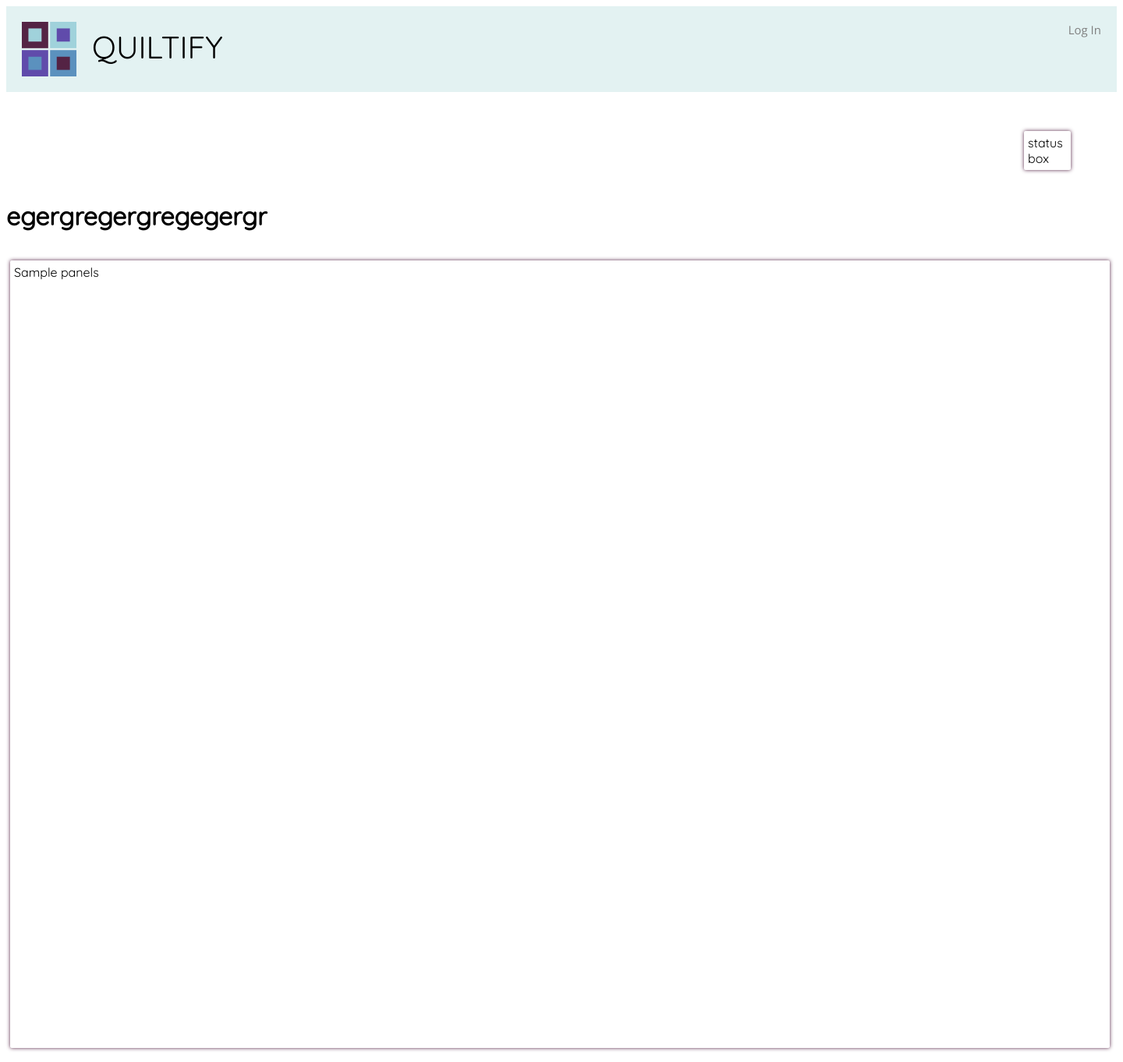
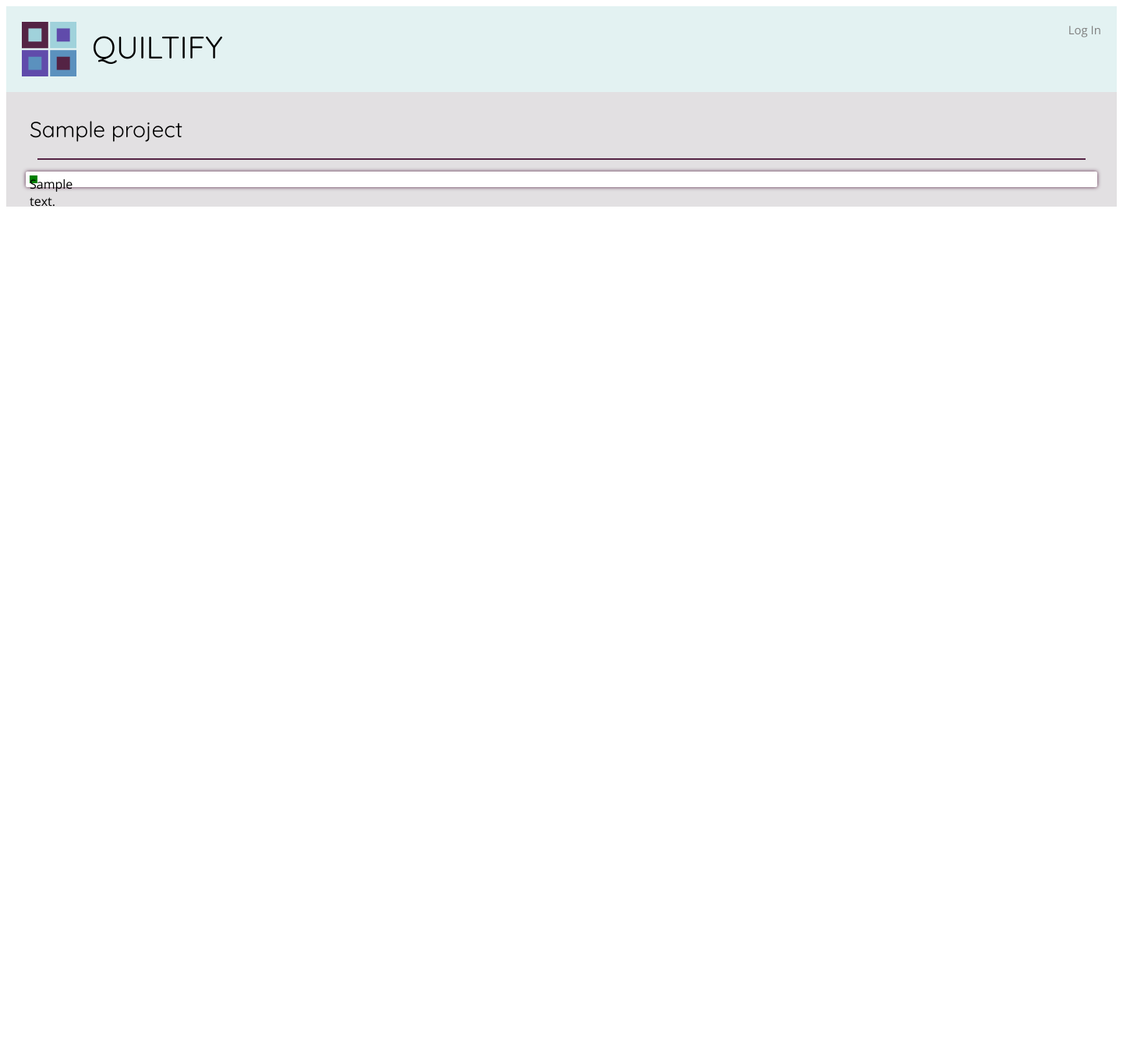
Before and after one commit to matthewmorales401/quiltify, a Python web app: template templates/viewProject.html in a window 1440 px wide. Shown: the whole page at 78% size. After the commit the page ends 265 px from the top, so only its background shows below. Run offline with Jinja, Linux system fonts and the light colour scheme; the template is opened without the code that fills it: most values are stand-ins (such as "Sample title", 1, 10 or a date in 2020).

Commit message:
formatting changes to all html docs to unify CSS

```diff
--- a/stylesheets/stylesheet.css
+++ b/stylesheets/stylesheet.css
@@ -12,12 +12,14 @@ Blue: #5B92BD
 Mint: #A0D2DB
 Pale Mint: #BEE7E8
 PALER mint: #E3F2F2
+VERY light gray/purple: #e2e0e2;
 
 */
 
 
 body {
   font-family: 'Open Sans', sans-serif;
+  background-color: #e2e0e2;
 }
 
 h2 {
@@ -33,6 +35,11 @@ h3 {
   font-size: 20px;
   line-height: 0px;
   font-weight: 400;
+}
+
+table {
+    border-collapse: separate;
+    border-spacing: 100px 50px;
 }
 
 a {
@@ -64,13 +71,23 @@ a.logo {
 .pagebody {
   display: flex;
   font-family: 'Open Sans', sans-serif;
-  width: 100%
+  width: 100%;
+  background-color: #e2e0e2;
 }
 
 .redborder {
   border: 2px;
   border-radius: 2px;
   box-shadow: 0 0 5px #542344;
+  background-color: white;
+
+}
+
+.artworks {
+  height: 300px; /*make adjustable as extension*/
+  width: 300px;
+  padding: 10px;
+
 }
 
 .createaccount {
@@ -81,15 +98,15 @@ a.logo {
 }
 
 .navbar {
-  flex: 0 0 200px;
-  margin: 5px;
+  flex: 0 0 300px;
+  margin: 10px;
   margin-top: 15px;
   padding: 10px;
   text-align: center;
 }
 
 .content {
-  margin: 5px;
+  margin: 10px;
   margin-top: 15px;
   padding: 10px;
   width: 100%;
@@ -139,8 +156,8 @@ a.logo {
   font-size: 15px;
 }
 
-.panelInProject {
-
+.panel {
+  background-color: green;
 }
 
 .statusBox {
@@ -159,7 +176,7 @@ a.logo {
 }
 
 .panelBox {
-  font-family: 'Quicksand';
+  font-family: 'Open Sans', sans-serif;
   display: flex;
   margin: 5px;
   margin-top: 15px;
@@ -167,8 +184,6 @@ a.logo {
   border-radius: 2px;
   box-shadow: 0 0 5px #542344;
   padding: 5px;
-  width: 1400px;
-  height: 1000px;
 
 }
 
@@ -198,6 +213,7 @@ a.logo {
 .divider {
   background-color: #542344;
   height: 2px;
+  margin-top: 10px;
   margin-left: 20px;
   margin-right: 20px;
   margin-bottom: 10px;
--- a/templates/viewProject.html
+++ b/templates/viewProject.html
@@ -24,16 +24,28 @@
   </div>
 </div>
 
-<div class="statusBox">status box</div>
-  <p style="font-family: 'Quicksand', sans-serif; font-size: 18px;">
+<div class="pagebody">
+  <div class="content">
+
+    <div class="pageheader">
+      <h2 style="float: left">{{project.title}}</h2>
+    </div>
+    <div class="divider"></div>
+    <div class="panelBox redborder">
+      {% for panel in panels %}
+        <div class="panel" style="width: {{panel.width}}px; height: {{panel.height}}px">
+          {{panel.content}}
+        </div>
+      {% endfor %}
+    </div>
+
+  </div>
+
+  <!-- <div class="panelBox">{{panels}}</div>
+    <p style="font-family: 'Quicksand', sans-serif; font-size: 18px;">
+  </div> -->
+
 </div>
-
-<h1 class="titlePanel">egergregergregegergr</h1>
-
-<div class="panelBox">{{panels}}</div>
-  <p style="font-family: 'Quicksand', sans-serif; font-size: 18px;">
-</div>
-
 <!-- (% if panelBox is not %)
 
  (% else %)
```
Also changed, not shown: main.py (+10 -3 lines), templates/home.html (+7 -32 lines), templates/profile.html (+6 -4 lines).
